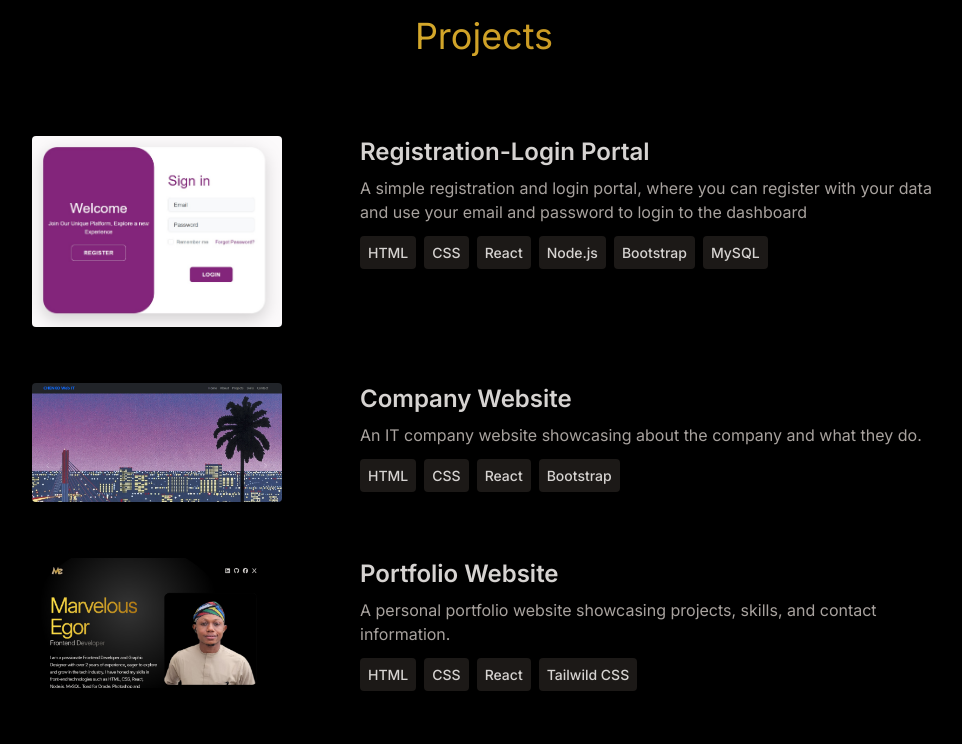
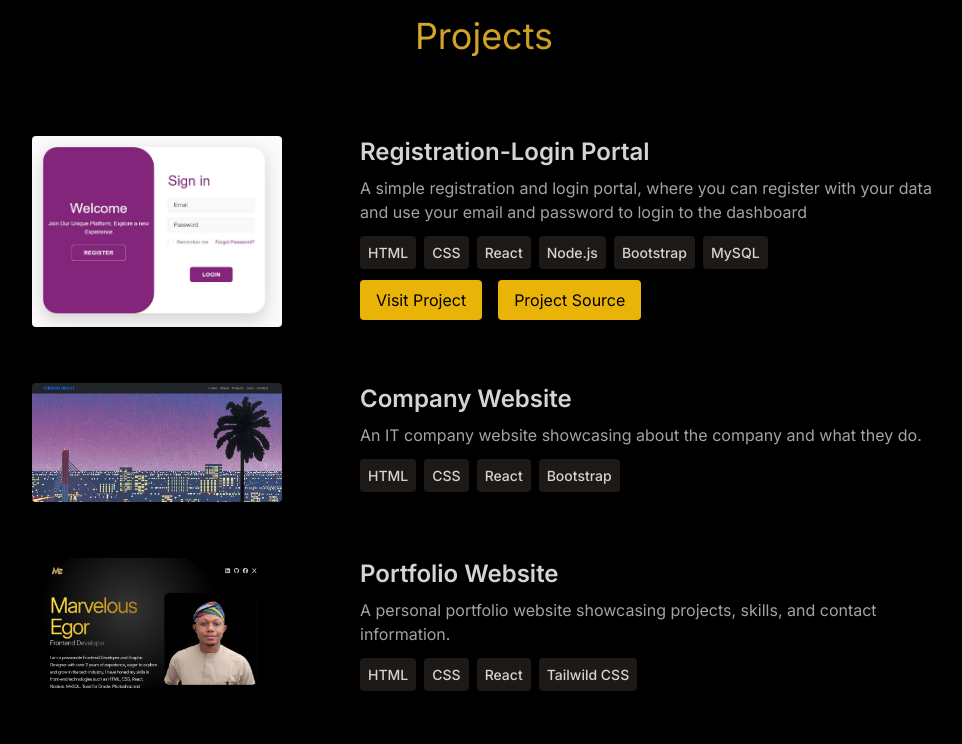
Before and after one commit to marvelchenko/portfolio, a React (Vite) app: page / in a window 1280 px wide. Shown: the part 1340-2084 px from the top of the page, without its empty margins (156-1118 px from the left). Built offline with nearby package versions, Linux system fonts and the light colour scheme.

Commit message:
Projects.jsx
commit

```diff
--- a/src/components/Projects.jsx
+++ b/src/components/Projects.jsx
@@ -32,10 +32,34 @@ const Projects = () => {
           className="w-full max-w-xl lg:w-3/4">
             <h3 className="mb-2 font-semibold text-2xl">{project.title}</h3>
             <p className="mb-4 text-stone-400">{project.description}</p>
-            {project.technologies.map((tech, index) =>
+           <div className="mb-4">
+            {project.technologies.map((tech, index) => (
             <span className="mr-2 rounded bg-stone-900 p-2 text-sm font-medium text-stone-300" key={index}>
               {tech}
-            </span>)}
+            </span>))}
+           </div>
+            <div className="flex space-x-4">
+              {project.visitLink && (
+                  <a
+                    href={project.visitLink}
+                    target="_blank"
+                    rel="noopener noreferrer"
+                    className="rounded bg-yellow-500 px-4 py-2 text-black hover:bg-yellow-600"
+                  >
+                    Visit Project
+                  </a>
+                )}
+                {project.sourceLink && (
+                  <a
+                    href={project.sourceLink}
+                    target="_blank"
+                    rel="noopener noreferrer"
+                    className="rounded bg-yellow-500 px-4 py-2 text-black hover:bg-yellow-600"
+                  >
+                    Project Source
+                  </a>
+                )}
+            </div>
           </motion.div>
         </div>)}
       </div>
```
